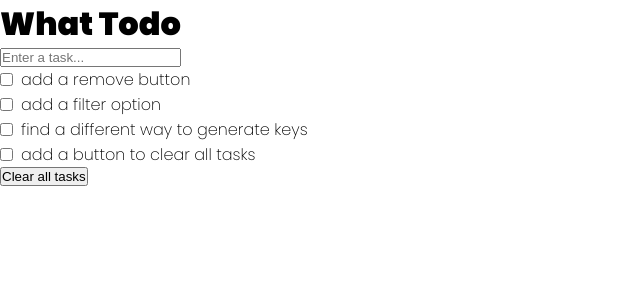
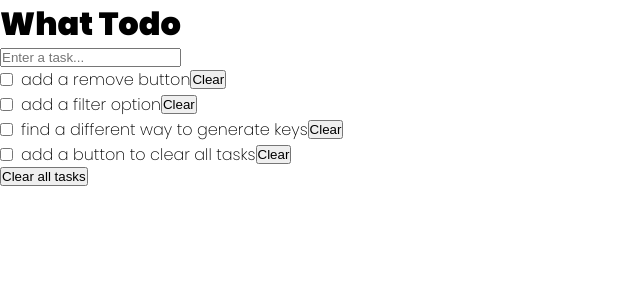
Before and after one commit to DamienLR/todo-app, a React (Create React App) app in the folder todo-app/: page / in a window 1280 px wide. Shown: the top 300 px of the page, without its empty margins (0-640 px from the left). Built offline with nearby package versions, Linux system fonts and the light colour scheme.

Commit message:
add way to remove selected todo

```diff
--- a/todo-app/src/components/EnterNewTodo.jsx
+++ b/todo-app/src/components/EnterNewTodo.jsx
@@ -20,7 +20,7 @@ export default function EnterNewTodo() {
   const renderTaskArray = taskArray.map(({ task, id }) => {
     return (
       <div key={id}>
-        <Todo task={task} />
+        <Todo task={task} setTaskArray={setTaskArray} id={id} />
       </div>
     );
   });
--- a/todo-app/src/components/Todo.jsx
+++ b/todo-app/src/components/Todo.jsx
@@ -1,23 +1,29 @@
 import { useState } from "react";
 import "../scss/Todo.scss";
 
-export default function Todo({ task }) {
+export default function Todo({ task, setTaskArray, id }) {
   const [isCheckboxTicked, setIsCheckboxTicked] = useState(false);
 
-  const handleClick = () => {
+  const handleClickCheckbox = () => {
     if (!isCheckboxTicked) {
       setIsCheckboxTicked(true);
     } else {
       setIsCheckboxTicked(false);
     }
   };
+  // sets a CSS class for styling
+
+  const handleClickClearButton = () => {
+    setTaskArray((task) => task.filter((item) => item.id !== id));
+  };
 
   const setClass = () => (isCheckboxTicked ? "todo__text--complete" : "");
 
   return (
     <div className="todo">
-      <input type="checkbox" onClick={handleClick} />
+      <input type="checkbox" onClick={handleClickCheckbox} />
       <p className={`todo__text font-secondary ${setClass()}`}>{task}</p>
+      <button onClick={handleClickClearButton}>Clear</button>
     </div>
   );
 }
```
